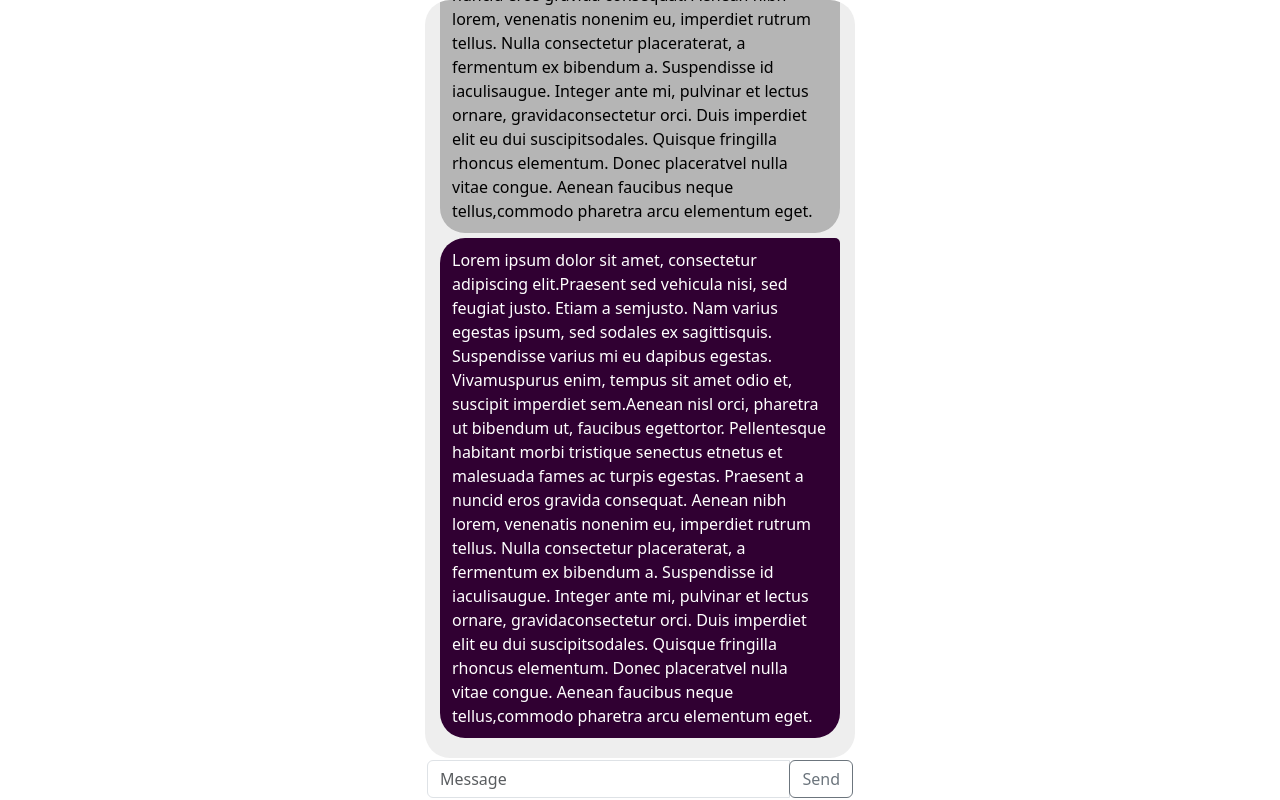
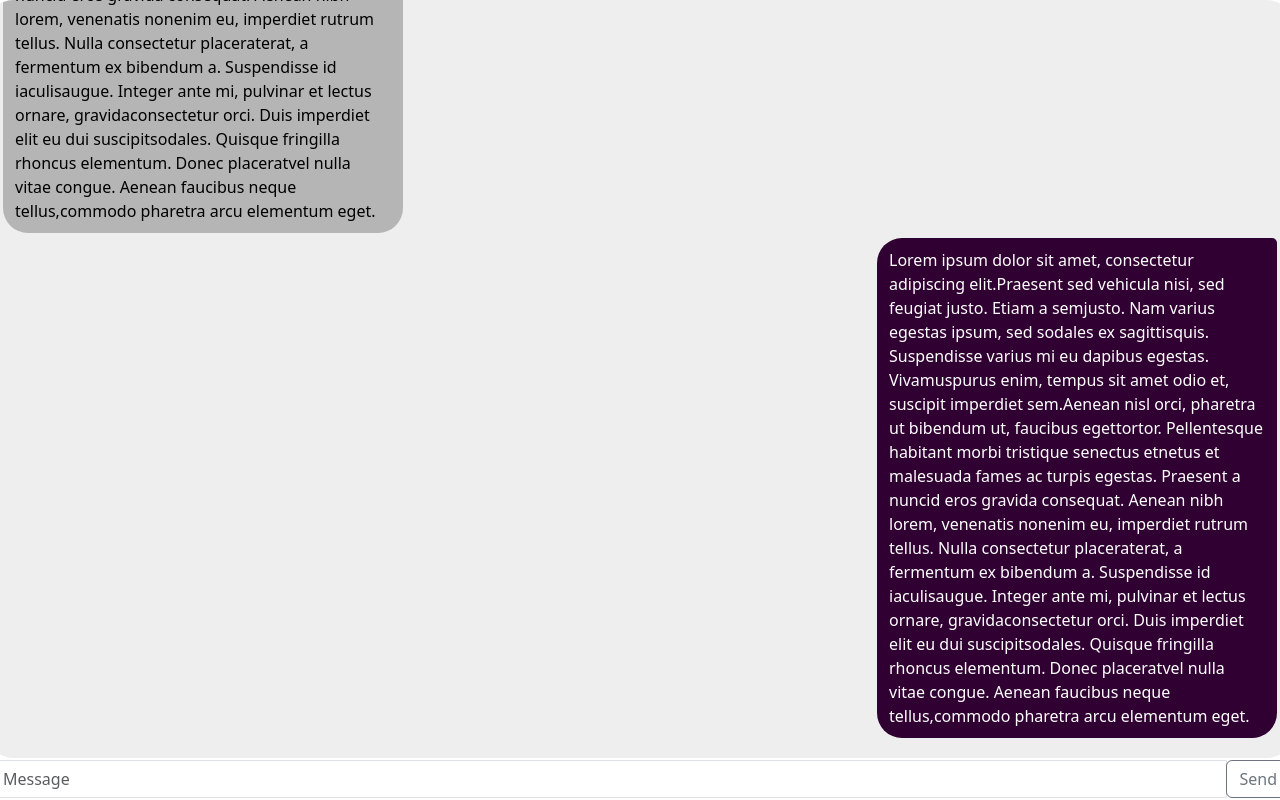
Before and after one commit to Michae1CC/smessage, a React (Vite) app: page /chat in a window 1280 px wide. Built offline with nearby package versions, Linux system fonts and the light colour scheme.

Commit message:
Make app fill page

```diff
--- a/src/App.scss
+++ b/src/App.scss
@@ -3,4 +3,5 @@
 #root {
   margin: 0 auto;
   text-align: center;
+  width: 100%;
 }
--- a/src/Chat.scss
+++ b/src/Chat.scss
@@ -2,9 +2,10 @@
 @import "~bootstrap/scss/bootstrap";
 
 .outer {
+  width: 100%;
   height: 100vh;
-  max-width: 700px !important;
   border-radius: 25px;
+  box-sizing: content-box;
 }
 
 .main-display {
--- a/src/Chat.tsx
+++ b/src/Chat.tsx
@@ -56,7 +56,7 @@ function Chat() {
   // https://getbootstrap.com/docs/4.3/utilities/overflow/
   // https://bootsnipp.com/snippets/6XlB5
   return (
-      <div className="container-fluid outer">
+      <div className="outer">
         <div className="row justify-content-center h-100">
           <div className="h-100 d-flex flex-column">
             <div className="row justify-content-center flex-grow-1 main-display">
```
